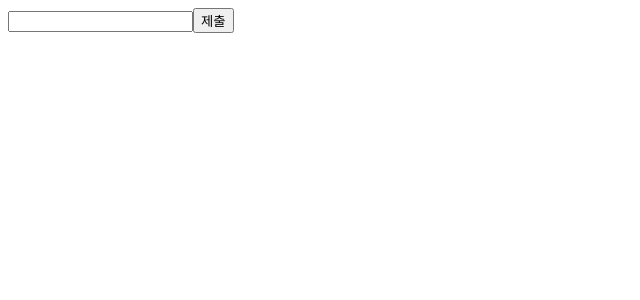
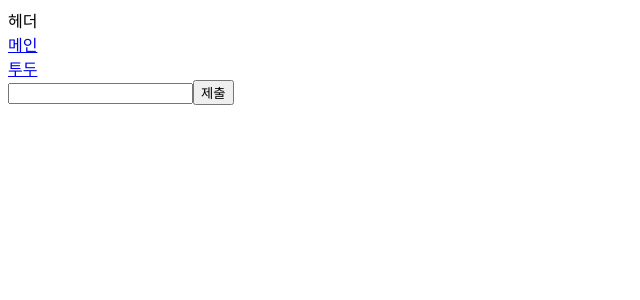
Before and after one commit to toswm128/redux-Study, a React (Create React App) app: page /todo in a window 1280 px wide. Shown: the top 300 px of the page, without its empty margins (0-640 px from the left). Built offline with nearby package versions, Linux system fonts and the light colour scheme.

Commit message:
[ADD] Header

```diff
--- a/src/Components/App.jsx
+++ b/src/Components/App.jsx
@@ -1,14 +1,14 @@
 import React from "react";
 import { BrowserRouter as Router, Route, Switch } from "react-router-dom";
-import Home from "../routes/Home";
-import Todo from "../routes/Todo";
+import HomePage from "../Pages/HomePage";
+import ToDoPage from "../Pages/ToDoPage";
 
 function App() {
   return (
     <Router>
       <Switch>
-        <Route exact path="/" component={Home} />
-        <Route path="/todo" component={Todo} />
+        <Route exact path="/" component={HomePage} />
+        <Route path="/todo" component={ToDoPage} />
       </Switch>
     </Router>
   );
--- /dev/null
+++ b/src/Components/Header.jsx
@@ -0,0 +1,18 @@
+import React from "react";
+import { Link } from "react-router-dom";
+
+const Header = () => {
+  return (
+    <div>
+      <div>헤더</div>
+      <div>
+        <Link to="/">메인</Link>
+      </div>
+      <div>
+        <Link to="/todo">투두</Link>
+      </div>
+    </div>
+  );
+};
+
+export default Header;
--- /dev/null
+++ b/src/Pages/HomePage.jsx
@@ -0,0 +1,14 @@
+import React from "react";
+import Home from "../routes/Home";
+import Header from "../Components/Header";
+
+const HomePage = () => {
+  return (
+    <>
+      <Header />
+      <Home />
+    </>
+  );
+};
+
+export default HomePage;
--- /dev/null
+++ b/src/Pages/ToDoPage.jsx
@@ -0,0 +1,14 @@
+import React from "react";
+import Todo from "../routes/Todo";
+import Header from "../Components/Header";
+
+const ToDoPage = () => {
+  return (
+    <>
+      <Header />
+      <Todo />
+    </>
+  );
+};
+
+export default ToDoPage;
```
